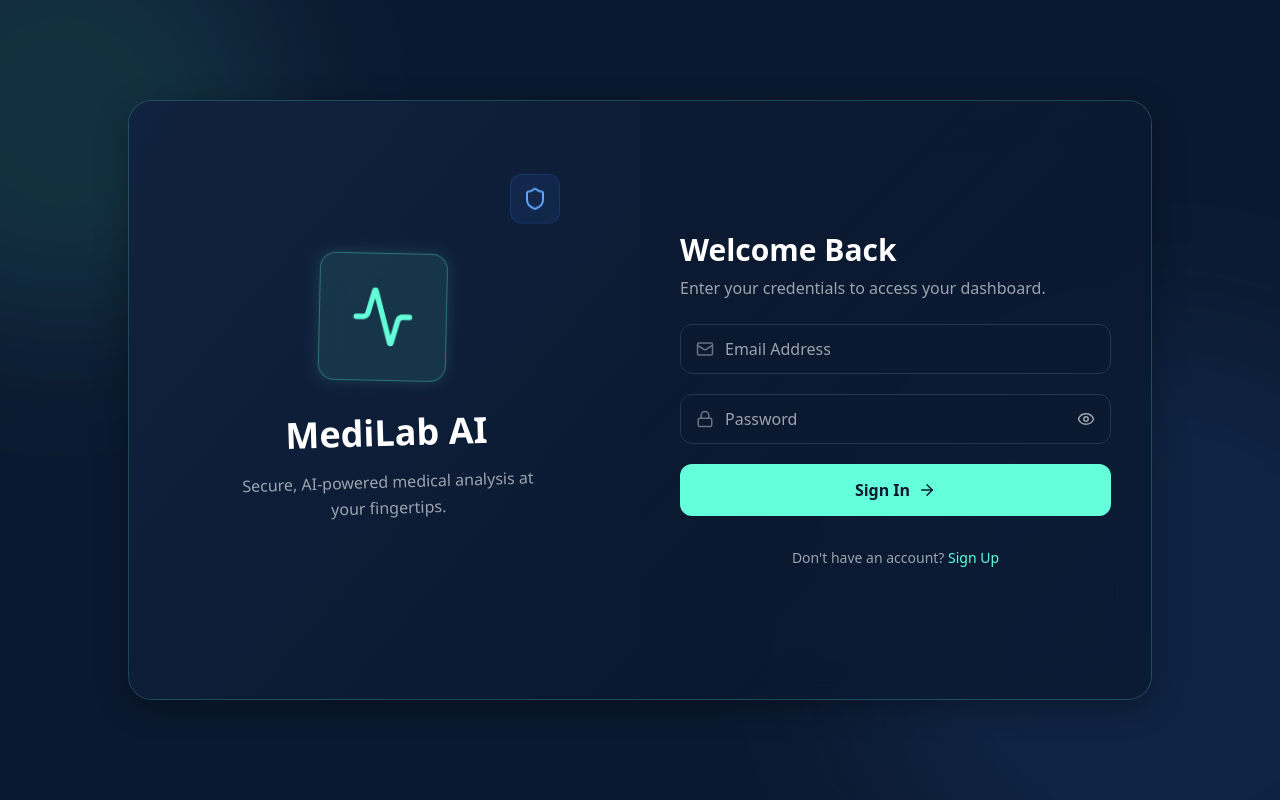
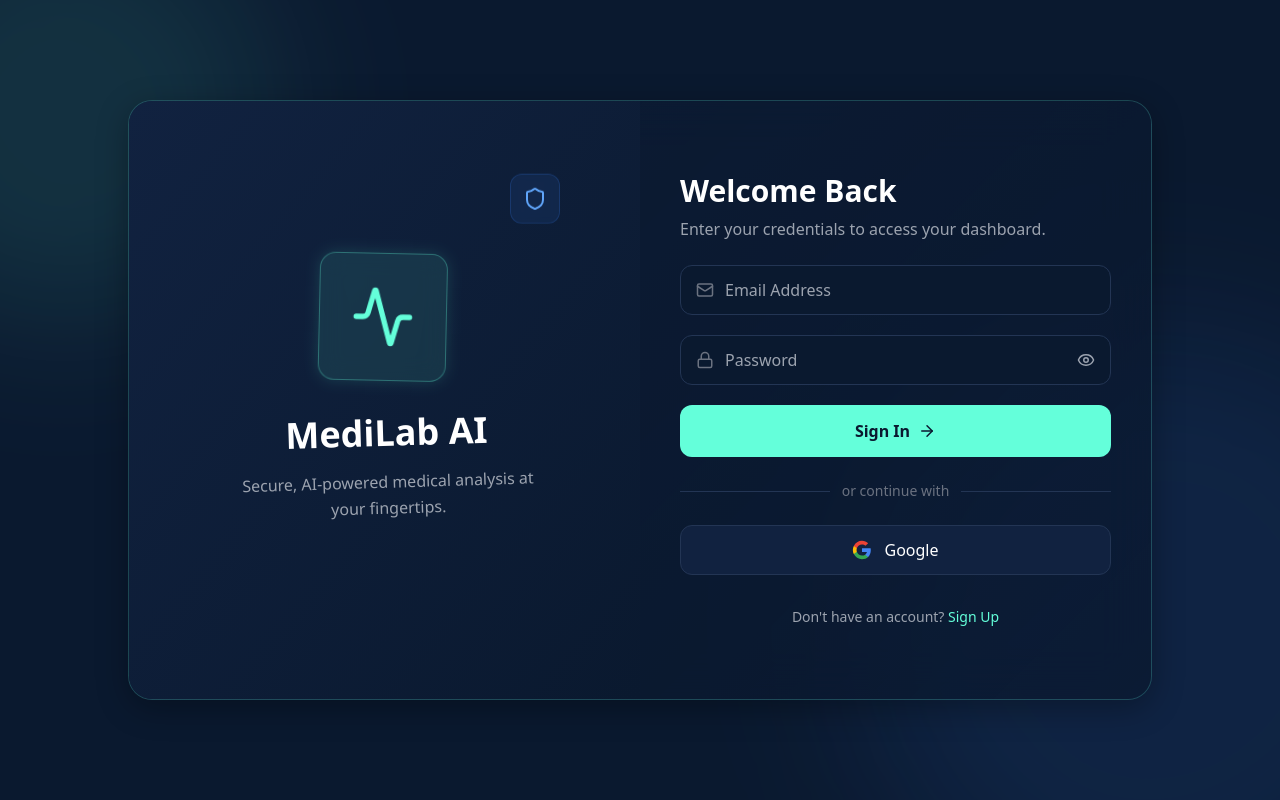
Before and after one commit to anuragsinghyadav2658-lang/medilab-ai-frontend, a React (Vite) app: page /login in a window 1280 px wide. Built offline with nearby package versions, Linux system fonts and the light colour scheme.

Commit message:
added login with google/microsoft

```diff
--- a/src/pages/Login.jsx
+++ b/src/pages/Login.jsx
@@ -244,6 +244,44 @@
                 </button>
               </form>
 
+              {/* NAYA CODE: Social Login Separator & Button */}
+              <div className="mt-6 flex items-center gap-3">
+                <div className="flex-1 h-px bg-navy-lightest"></div>
+                <span className="text-gray-500 text-sm">or continue with</span>
+                <div className="flex-1 h-px bg-navy-lightest"></div>
+              </div>
+
+              <div className="mt-6">
+                <button
+                  type="button"
+                  onClick={() =>
+                    alert("Google login backend se connect karna baaki hai!")
+                  }
+                  className="w-full py-3 bg-navy-light border border-navy-lightest hover:border-mint/50 hover:bg-navy-light/80 text-white font-medium rounded-xl flex items-center justify-center gap-3 transition-all duration-300"
+                >
+                  {/* Google SVG Logo */}
+                  <svg viewBox="0 0 24 24" className="w-5 h-5">
+                    <path
+                      d="M22.56 12.25c0-.78-.07-1.53-.2-2.25H12v4.26h5.92c-.26 1.37-1.04 2.53-2.21 3.31v2.77h3.57c2.08-1.92 3.28-4.74 3.28-8.09z"
+                      fill="#4285F4"
+                    />
+                    <path
+                      d="M12 23c2.97 0 5.46-.98 7.28-2.66l-3.57-2.77c-.98.66-2.23 1.06-3.71 1.06-2.86 0-5.29-1.93-6.16-4.53H2.18v2.84C3.99 20.53 7.7 23 12 23z"
+                      fill="#34A853"
+                    />
+                    <path
+                      d="M5.84 14.09c-.22-.66-.35-1.36-.35-2.09s.13-1.43.35-2.09V7.07H2.18C1.43 8.55 1 10.22 1 12s.43 3.45 1.18 4.93l2.85-2.22.81-.62z"
+                      fill="#FBBC05"
+                    />
+                    <path
+                      d="M12 5.38c1.62 0 3.06.56 4.21 1.64l3.15-3.15C17.45 2.09 14.97 1 12 1 7.7 1 3.99 3.47 2.18 7.07l3.66 2.84c.87-2.6 3.3-4.53 6.16-4.53z"
+                      fill="#EA4335"
+                    />
+                  </svg>
+                  Google
+                </button>
+              </div>
+
               {/* Toggle Login/Signup */}
               <div className="mt-8 text-center">
                 <p className="text-gray-400 text-sm">
```
